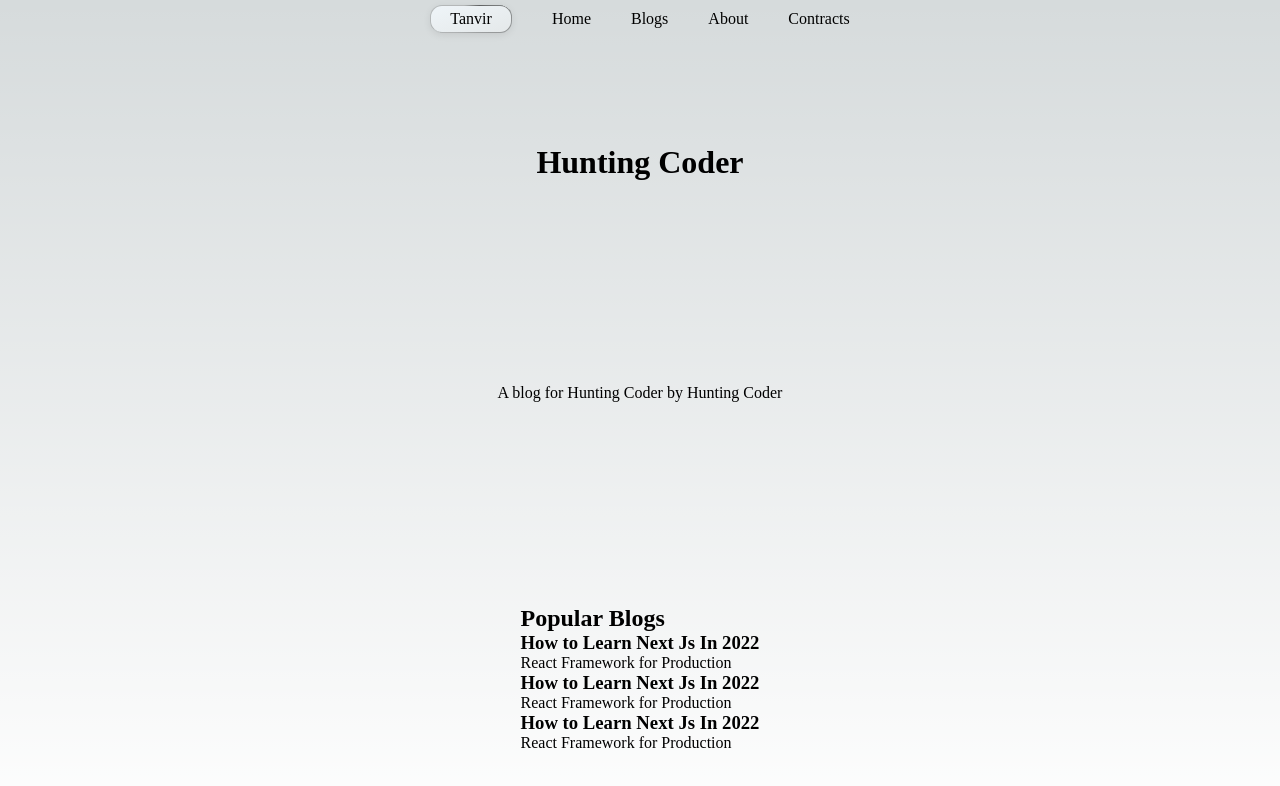
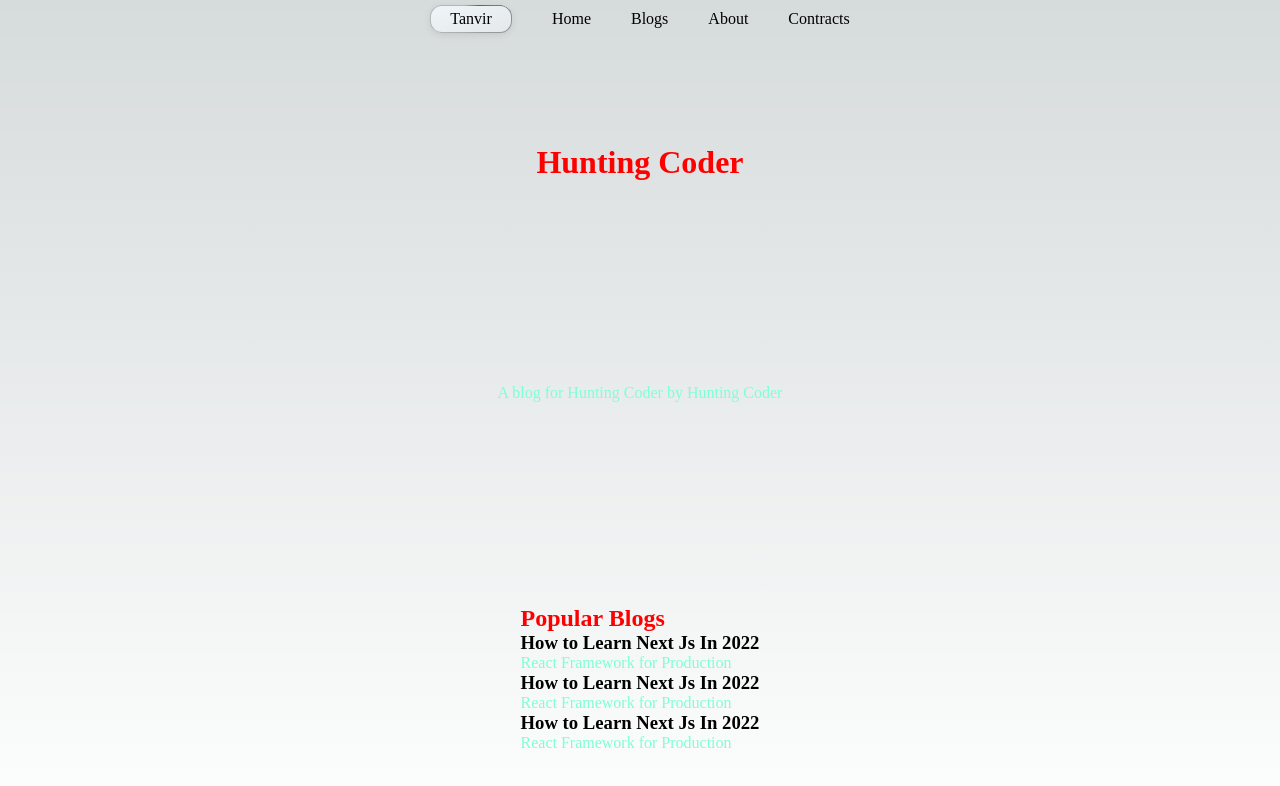
Before and after one commit to MdTanvirHassan/Coding-Hunter-NextJS, a Next.js app: page / in a window 1280 px wide. Shown: the top 786 px of the page. Built offline with nearby package versions, Linux system fonts and the light colour scheme.

Commit message:
Global and styled jsx css.

```diff
--- a/pages/_app.js
+++ b/pages/_app.js
@@ -1,4 +1,5 @@
 import '../styles/globals.css'
+import style from '../styles/style.css'
 
 export default function App({ Component, pageProps }) {
   return <Component {...pageProps} />
--- a/pages/index.js
+++ b/pages/index.js
@@ -1,5 +1,6 @@
 import Head from 'next/head'
 import Image from 'next/image'
+import Link from 'next/link'
 import { Inter } from '@next/font/google'
 import styles from '../styles/Home.module.css'
 
@@ -14,23 +15,30 @@ export default function Home() {
         <meta name="viewport" content="width=device-width, initial-scale=1" />
         <link rel="icon" href="/favicon.ico" />
       </Head>
+      <style jsx global>
+        {`
+          .red{
+            color:red;
+          }
+        `}
+      </style>
       <nav className={styles.mainNav}>
 
           <ul className={styles}>
-            <li className={styles.thirteen}><span >Tanvir </span></li>
-              <li>Home</li>
-              <li>Blogs</li>
-              <li>About</li>
-              <li>Contracts</li>
+           <Link href="/"> <li className={styles.thirteen}><span >Tanvir </span></li></Link>
+           <Link href="/"> <li>Home</li></Link>
+           <Link href="/blog"> <li>Blogs</li></Link>
+           <Link href="/about"> <li>About</li></Link>
+           <Link href="/contract"> <li>Contracts</li></Link>
           </ul>
         </nav>
       <main className={styles.main}>
-        <h1>Hunting Coder</h1>
+        <h1 className='red'>Hunting Coder</h1>
         <p >A blog for Hunting Coder by Hunting Coder</p>
-        <div className={styles.blog}>
-        <h2>Popular Blogs</h2>
+        <div className={`${styles.blog} ${styles}`}>
+        <h2 className='red'>Popular Blogs</h2>
         <h3>How to Learn Next Js In 2022</h3>
-        <p>React Framework for Production</p>
+        <p >React Framework for Production</p>
         <h3>How to Learn Next Js In 2022</h3>
         <p>React Framework for Production</p>
 
--- a/styles/globals.css
+++ b/styles/globals.css
@@ -40,7 +40,7 @@
   --card-border-rgb: 131, 134, 135;
 }
 
-/* @media (prefers-color-scheme: dark) {
+@media (prefers-color-scheme: dark) {
   :root {
     --foreground-rgb: 255, 255, 255;
     --background-start-rgb: 0, 0, 0;
@@ -71,7 +71,7 @@
     --card-rgb: 100, 100, 100;
     --card-border-rgb: 200, 200, 200;
   }
-} */
+}
 
 * {
   box-sizing: border-box;
@@ -90,6 +90,7 @@ body {
   background: linear-gradient(
       to bottom,
       transparent,
+      /* rgb(250, 249, 249) */
       rgb(var(--background-end-rgb))
     )
     rgb(var(--background-start-rgb));
--- /dev/null
+++ b/styles/style.css
@@ -0,0 +1,3 @@
+p{
+    color: aquamarine;
+}
```
